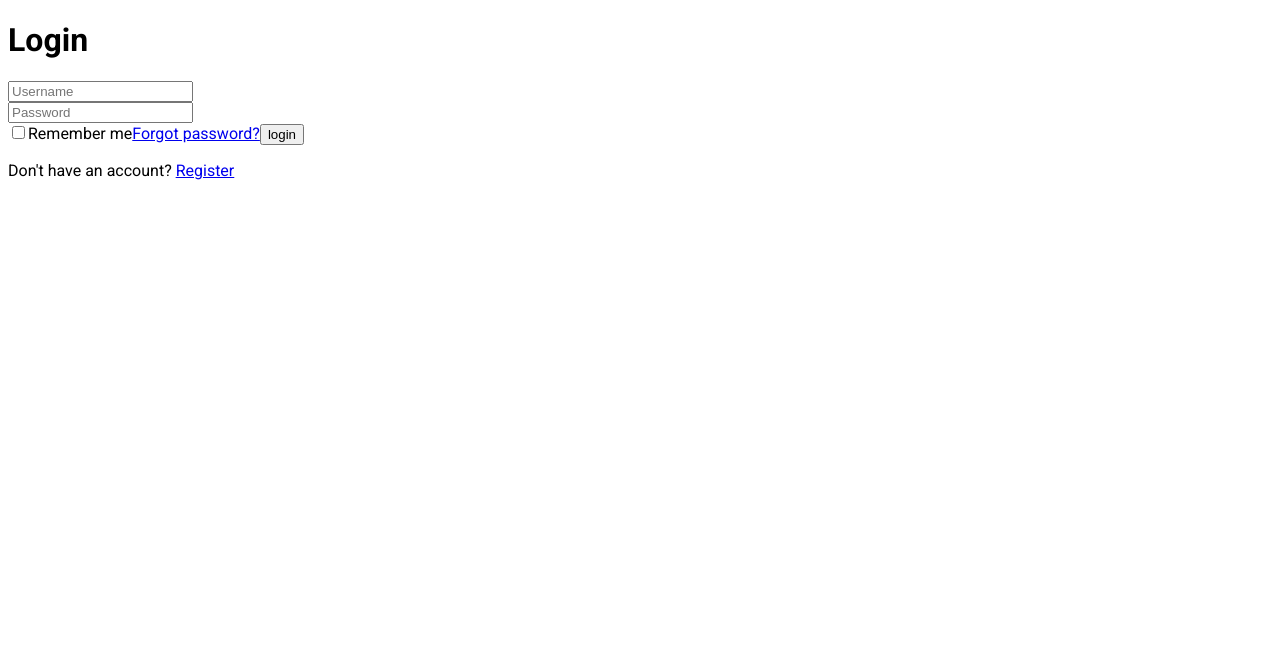
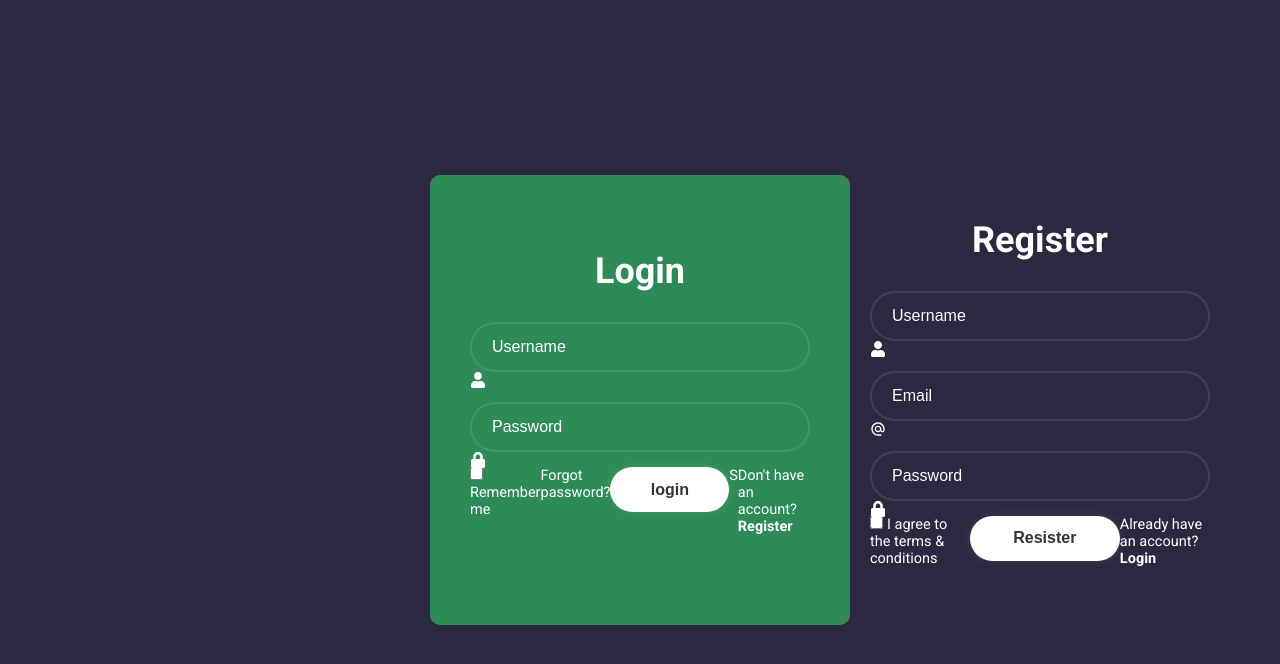
Before and after one commit to vtvinh24/job-market, a React (Create React App) app in the folder job-market/: page / in a window 1280 px wide. Shown: the top 664 px of the page. Built offline with nearby package versions, Linux system fonts and the light colour scheme.

Commit message:
done basic form css Login-Register

```diff
--- a/job-market/package.json
+++ b/job-market/package.json
@@ -8,6 +8,7 @@
     "@testing-library/user-event": "^13.5.0",
     "react": "^18.3.1",
     "react-dom": "^18.3.1",
+    "react-icons": "^5.2.1",
     "react-scripts": "5.0.1",
     "web-vitals": "^2.1.4"
   },
--- a/job-market/src/Components/LoginRegister/LoginRegister.css
+++ b/job-market/src/Components/LoginRegister/LoginRegister.css
@@ -0,0 +1,112 @@
+.wrapper{
+position:  relative;
+width: 420px;
+height: 450px;
+background: seagreen;
+border-radius: 10px;
+color: #fff;
+display: flex;
+align-items: center;
+}
+
+.wrapper .form-box  {
+width: 100%;
+padding: 40px;
+}
+
+.wrapper.active .form-box.login{
+    transition:none ;
+    translate: -400px;
+}
+
+.wrapper .form-box.register{
+    position: absolute;
+    translate: 400px;
+
+}
+.wrapper.active .form-box.register{
+    transition:translate .18s ease ;
+    translate:0px;
+}
+
+form h1 {
+    font-size:36px;
+    text-align: center;
+}
+form .input-box{
+    position: relative;
+    width: 100%;
+    height: 50px;
+    margin: 30px 0;
+}
+
+.input-box input{
+    width: 100%;
+    height: 100%;
+    background: transparent;
+    border: none;
+    outline:none;
+    border: 2px solid rgba(255, 255,255, .1);
+    border-radius:40px;
+    font-size: 16px;
+    color:#fff;
+    padding: 20px 45px 20px 20px;
+}
+.input-box input::placeholder{
+    color:#fff
+}
+input-box.icon{
+    position:absolute;
+    right: 20px;
+    top: 50%;
+    translate: 0-50%;
+    font-size:16px;
+}
+
+form .remember-forgot{
+    display: flex;
+    justify-content: space-between;
+    font-size:14.5px;
+    margin: -15px 0 15px;
+}
+.remember-forgot label input{
+    accent-color: #fff;
+    margin-right: 4px;
+
+}
+.remember-forgot a{
+    color:#fff;
+    text-decoration: none;
+}
+
+.remember-forgot a:hover{
+    text-decoration: underline ;
+}
+form button{
+    width: 100%;
+    height: 45px;
+    background: #fff;
+    border: none;
+    outline: none;
+    border-radius: 40px;
+    box-shadow:  0 0 10px rgba(255, 255,255, .1);
+    cursor: pointer;
+    font-size:  16px;
+    color: #333;
+    font-weight: 700;
+}
+
+form.register-link{
+    font-size:14.5px ;
+    text-align: center;
+    margin:20px 0 15px;
+}
+
+.register-link p a{
+    color:#fff;
+    text-decoration: none;
+    font-weight: 600;
+}
+.register-link p a:hover{
+    text-decoration:underline ;
+}
--- a/job-market/src/Components/LoginRegister/LoginRegister.jsx
+++ b/job-market/src/Components/LoginRegister/LoginRegister.jsx
@@ -1,26 +1,68 @@
-import React from 'react'
-import "./LoginRegister.css";
+import React, { useState } from 'react'
+import './LoginRegister.css';
+import { FaUser } from "react-icons/fa";
+import { FaLock } from "react-icons/fa";
+import { MdAlternateEmail } from "react-icons/md";
+
 const LoginRegister =() => {
+    const [action,setAction]= useState('')
+    const registerlink = () => {
+        setAction('avtive')
+    };
+    const loginlink = () => {
+        setAction('')
+    }
     return(
-        <div ClassName='wrapper'>
+        <div className={`wrapper ${action}`}>
             <div className='form-box login'>
                 <form action="">
                     <h1>Login</h1>
                     <div className="input-box">
                         <input type="text"
                         placeholder='Username'required />
+                        <FaUser className='icon' />
                     </div>
                     <div className="input-box">
                         <input type="password"
                         placeholder='Password'required />
+                        <FaLock className='icon' />
                     </div>
                     <div className="remember-forgot">
                         <label><input type="checkbox" />
                         Remember me</label>
                         <a href="#">Forgot password?</a>
-                        <button type = "submit">login</button>
+                        <button type = "submit">login</button>S
                     <div className='register-link'>
-                        <p>Don't have an account? <a href="#">Register</a></p>
+                        <p>Don't have an account? <a href="#" onClick={registerlink}>Register</a></p>
+                    </div>
+                    </div>
+                </form>
+            </div>
+            <div className='form-box register'>
+                <form action="">
+                    <h1>Register</h1>
+                    <div className="input-box">
+                        <input type="text"
+                        placeholder='Username'required />
+                        <FaUser className='icon' />
+                    </div>
+                    <div className="input-box">
+                        <input type="email"
+                        placeholder='Email'required />
+                        <MdAlternateEmail className='icon' />
+                    </div>
+                    <div className="input-box">
+                        <input type="password"
+                        placeholder='Password'required />
+                        <FaLock className='icon' />
+                    </div>
+                    <div className="remember-forgot">
+                        <label><input type="checkbox" />
+                        I agree to the terms & conditions</label>
+
+                        <button type = "submit">Resister</button>
+                    <div className='register-link'>
+                        <p>Already have an account? <a href="#"onClick={loginlink}>Login</a></p>
                     </div>
                     </div>
                 </form>
--- a/job-market/src/index.css
+++ b/job-market/src/index.css
@@ -1,6 +1,15 @@
 
 @import url('https://fonts.googleapis.com/css2?family=Roboto:wght@400;700&display=swap');
-
+*{
+  margin: 0;
+  padding:0;
+  box-sizing: border-box;
+}
 body {
   font-family: "Roboto", sans-serif;
+  display: flex;
+  justify-content: center;
+  align-items: center;
+  min-height: 100vh;
+  background: rgb(43, 40, 65);
 }
```
Also changed, not shown: 1 other file (tests, documents, lock files or other folders).
